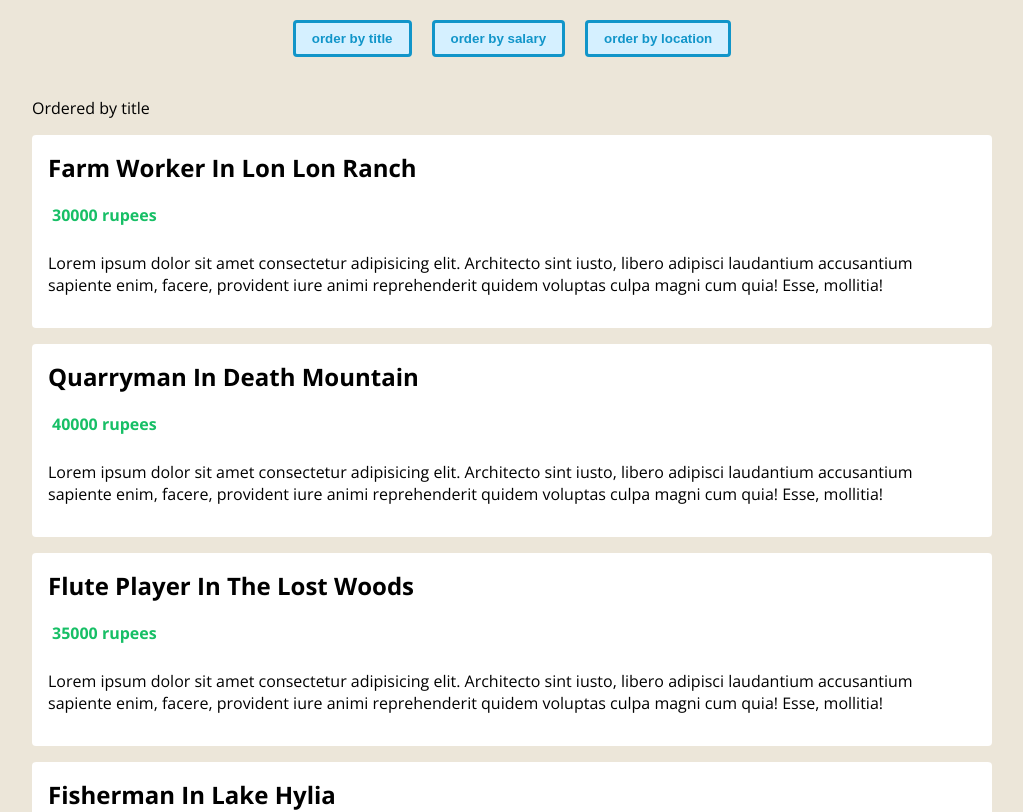
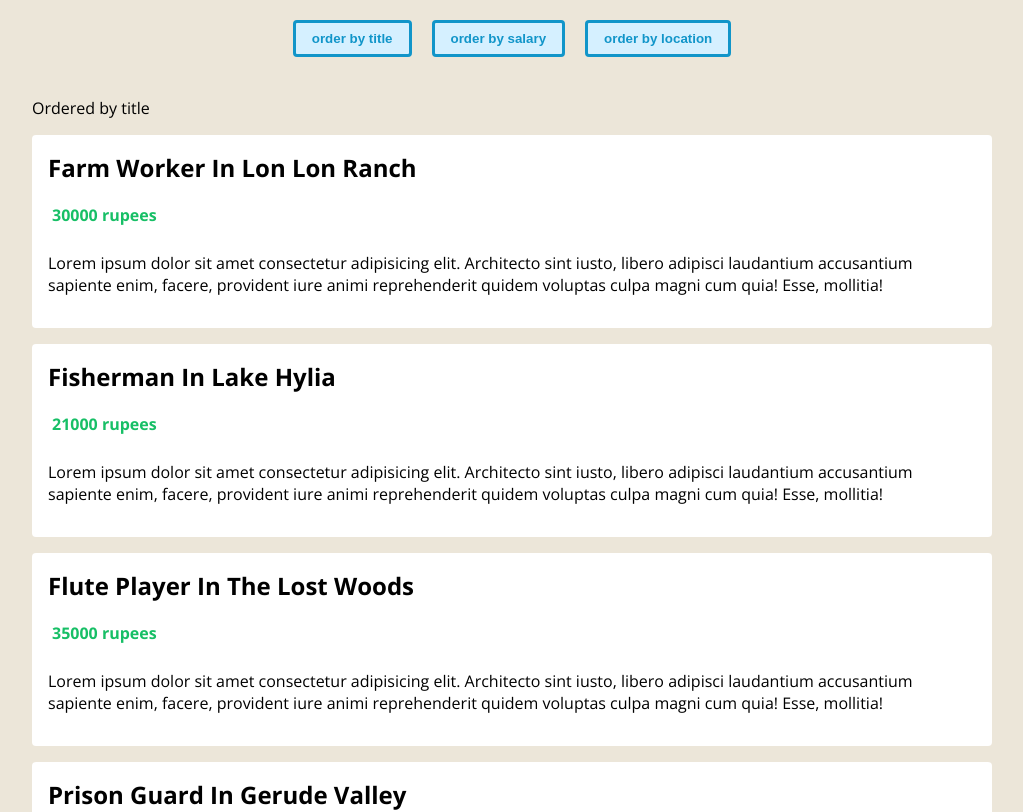
Before and after one commit to codingoak/hyrule-jobs, a Vue app: page / in a window 1280 px wide. Shown: the top 812 px of the page, without its empty margins (128-1151 px from the left). Built offline with nearby package versions, Linux system fonts and the light colour scheme.

Commit message:
Use computed values

```diff
--- a/src/components/JobsList.vue
+++ b/src/components/JobsList.vue
@@ -2,7 +2,7 @@
   <div class="job-list">
     <p>Ordered by {{ order }}</p>
     <ul role="list">
-      <li v-for="job in jobs" :key="job.id">
+      <li v-for="job in orderedJobs" :key="job.id">
         <h2>{{ job.title }} in {{ job.location }}</h2>
         <div class="salary">
           <p>{{ job.salary }} rupees</p>
@@ -21,7 +21,7 @@
 </template>
 
 <script lang="ts">
-import { defineComponent, PropType } from "vue";
+import { computed, defineComponent, PropType } from "vue";
 import Job from "../types/Job.js";
 import OrderTerm from "../types/OrderTerm.js";
 
@@ -35,6 +35,15 @@
       required: true,
       type: String as PropType<OrderTerm>,
     },
+  },
+  setup(props) {
+    const orderedJobs = computed(() => {
+      return [...props.jobs].sort((a: Job, b: Job) => {
+        return a[props.order] > b[props.order] ? 1 : -1;
+      });
+    });
+
+    return { orderedJobs };
   },
 });
 </script>
```
